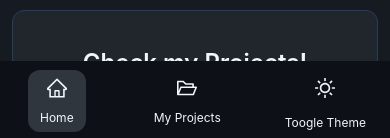
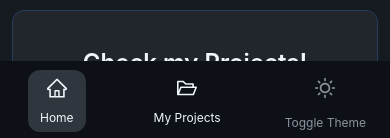
Before and after one commit to LeonardoVNC/LeonardoVNC, a React (Vite) app in the folder projects-spa/: page / in a window 390 px wide. Shown: the part 703-841 px from the top of the page. Built offline with nearby package versions, Linux system fonts and the light colour scheme.

Commit message:
fix: improve theme on bottom bar

```diff
--- a/projects-spa/src/layouts/AppLayout.tsx
+++ b/projects-spa/src/layouts/AppLayout.tsx
@@ -64,11 +64,12 @@ export default function AppLayout() {
           border: "none",
           cursor: "pointer",
           fontSize: "20px",
+          color: isMobile ? palette.darkTextSecondary : ''
         }}
         aria-label="Toggle theme"
       />
     )
-  }, [theme])
+  }, [theme, isMobile])
 
   const MenuTrigger = useMemo(() => {
     return (
@@ -216,8 +217,8 @@ export default function AppLayout() {
 
           <div style={{ display: 'flex', flexDirection: 'column', alignItems: 'center' }}>
             {ThemeSelector}
-            <span style={{ fontSize: '12px', color: 'var(--app-colorText)', marginTop: '4px' }}>
-              Toogle Theme
+            <span style={{ fontSize: '12px', color: palette.darkTextSecondary, marginTop: '4px' }}>
+              Toggle Theme
             </span>
           </div>
         </div>
```
